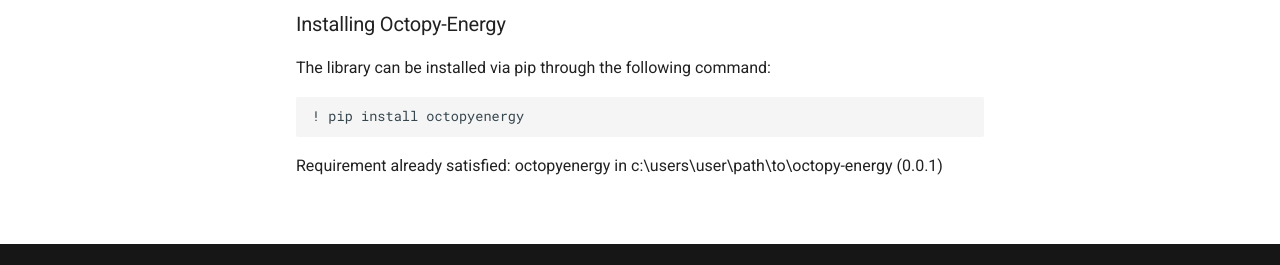
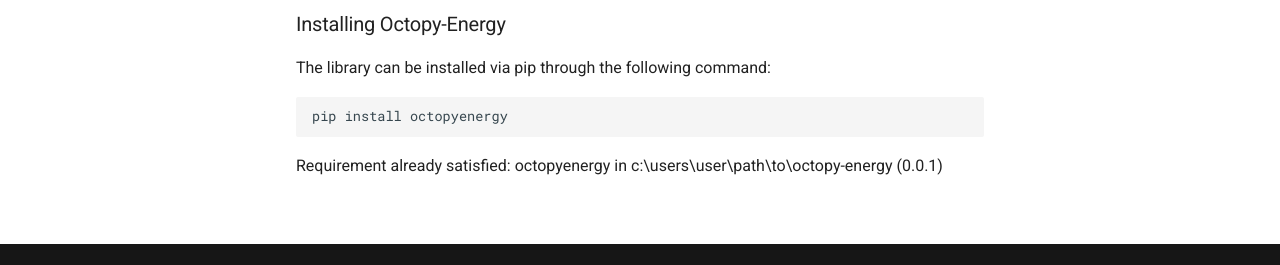
Before and after one commit to OSUKED/Octopy-Energy, an MkDocs documentation site: the page built from docs/index.md, in a window 1280 px wide and 1046 px high. Shown: the part 778-1043 px from the top of the window. Built offline with MkDocs 1.6.1 and Material for MkDocs 9.7.7, drawn with Linux system fonts in a browser that asks for light colours; comment, search, counter and statistics services are not loaded.

Commit message:
Update index.md

````diff
--- a/docs/index.md
+++ b/docs/index.md
@@ -13,8 +13,8 @@
 The library can be installed via pip through the following command:
 
 
-```python
-! pip install octopyenergy
+```bash
+pip install octopyenergy
 ```
     Requirement already satisfied: octopyenergy in c:\users\user\path\to\octopy-energy (0.0.1)
 
````
